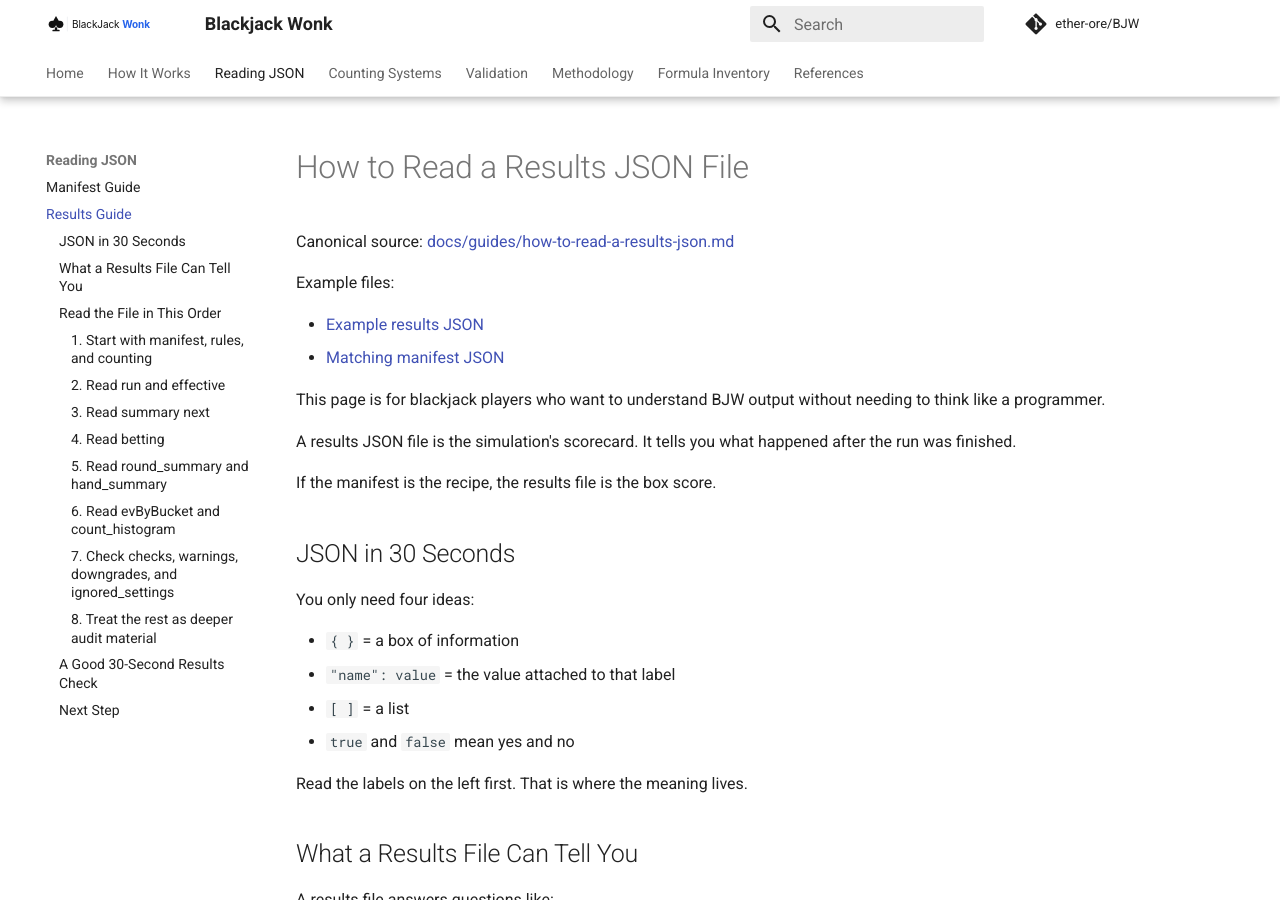
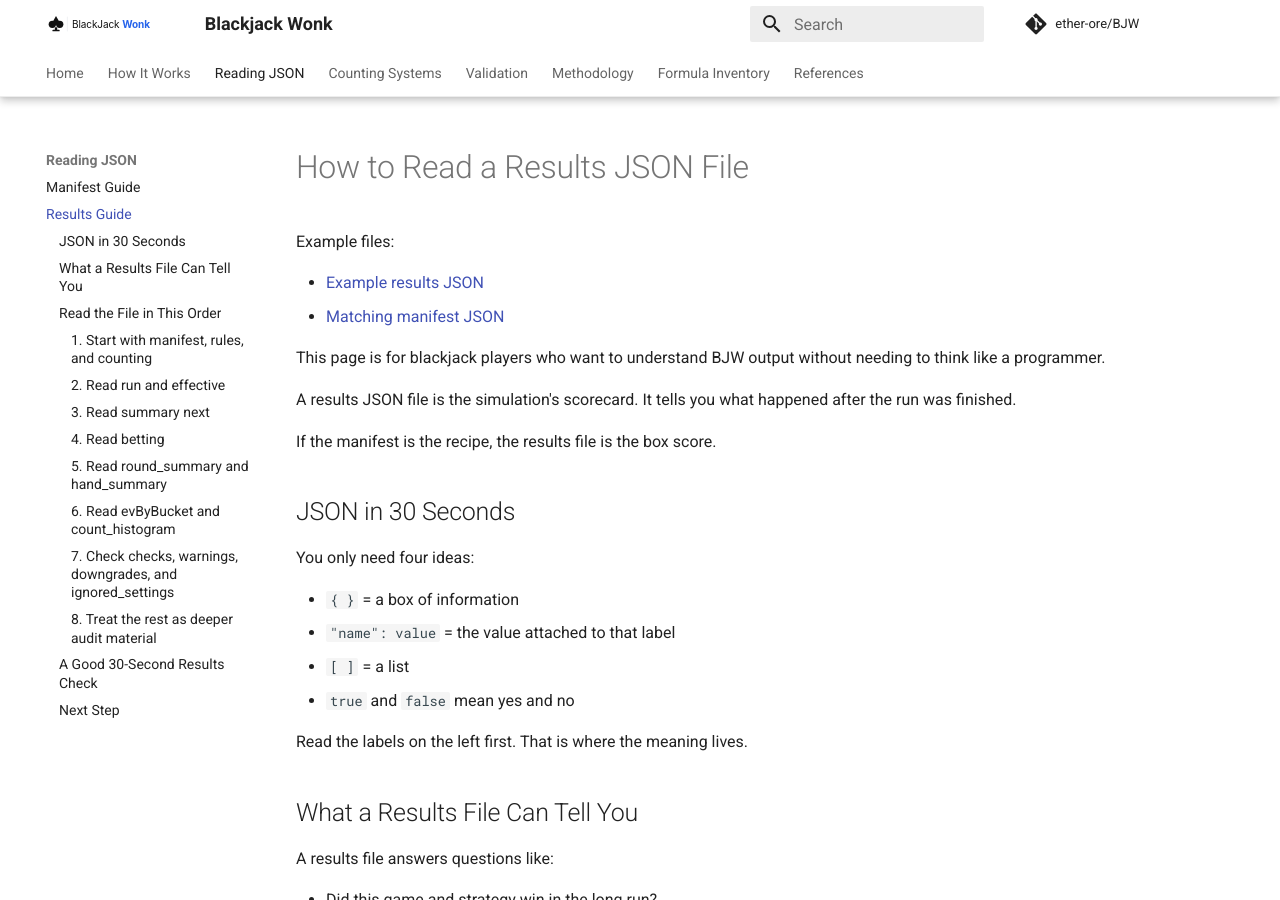
Before and after one commit to ether-ore/BJW, an MkDocs documentation site: the page built from docs/read-results-json.md, in a window 1280 px wide and 900 px high. Built offline with MkDocs 1.6.1 and Material for MkDocs 9.7.7, drawn with Linux system fonts in a browser that asks for light colours; comment, search, counter and statistics services are not loaded.

Commit message:
site: remove private source links

```diff
--- a/docs/read-results-json.md
+++ b/docs/read-results-json.md
@@ -1,6 +1,4 @@
 # How to Read a Results JSON File
-
-Canonical source: [docs/guides/how-to-read-a-results-json.md](https://github.com/ether-ore/BJW/blob/main/docs/guides/how-to-read-a-results-json.md)
 
 Example files:
 
```
Also changed, not shown: docs/read-manifest-json.md (+0 -2 lines).
